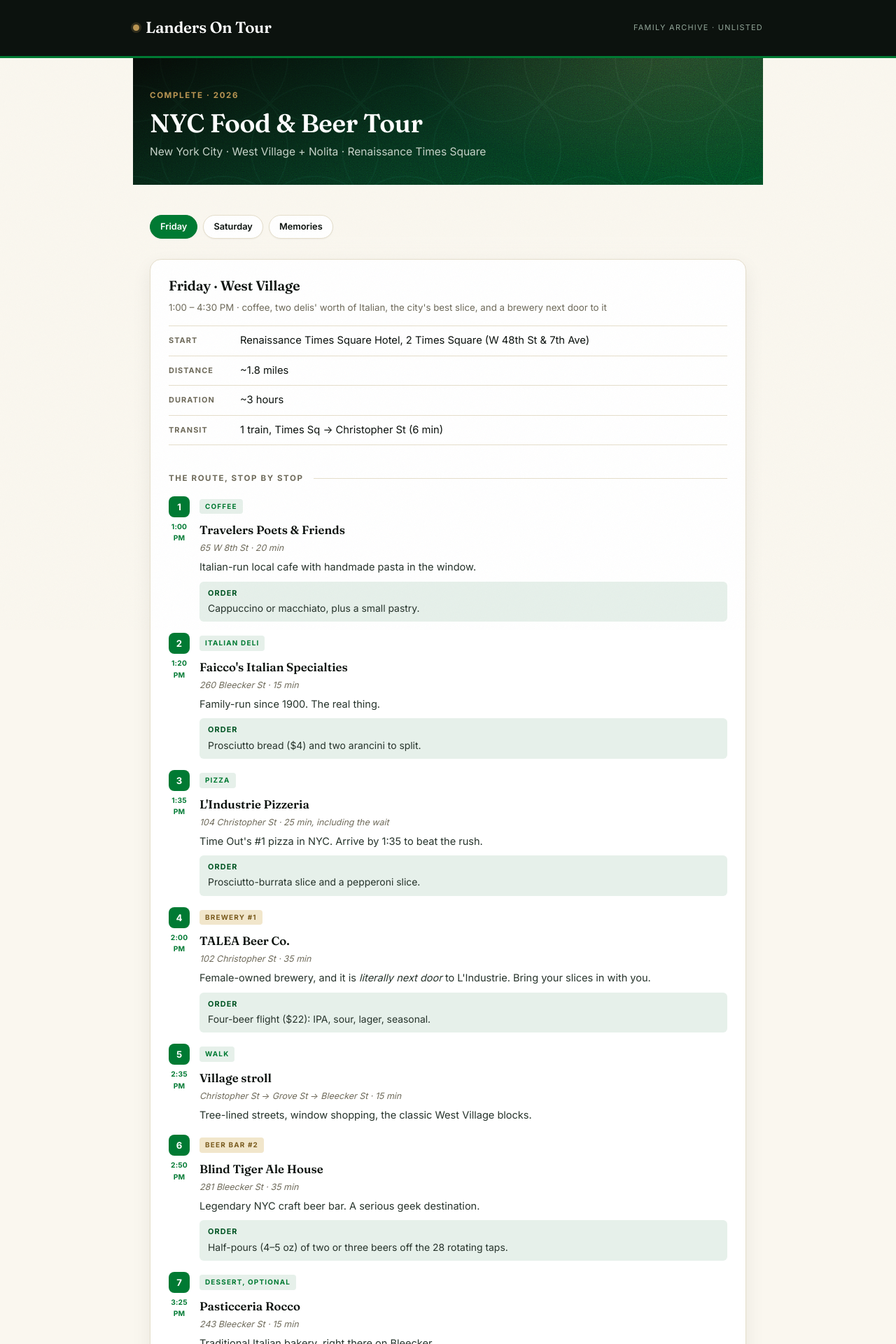
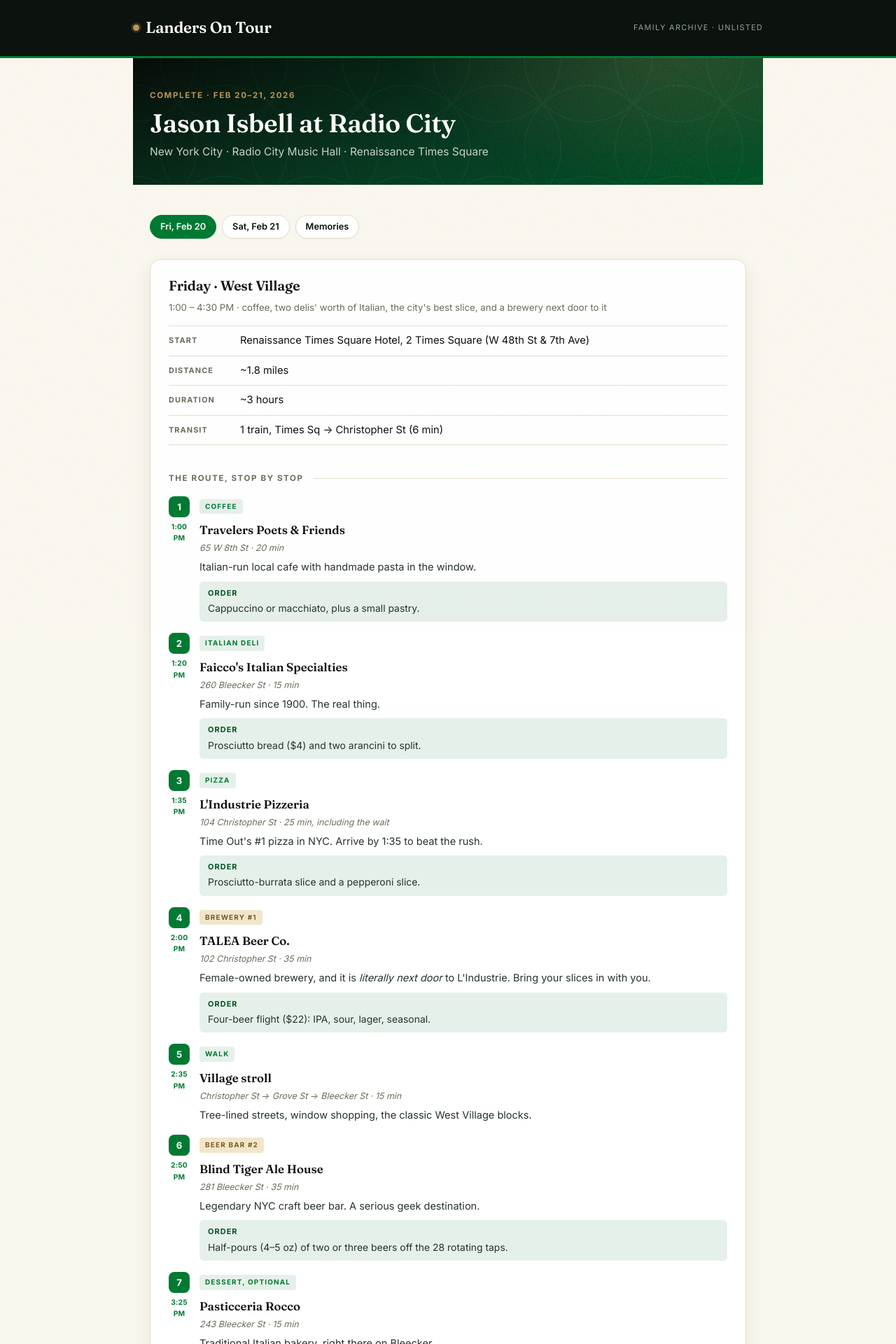
Before and after one commit to bmlanders/adventures, a Jekyll site: the page built from _trips/isbell-radio-city-2026.md, in a window 1280 px wide. Shown: the top 1920 px of the page at 70% size. Built offline with Jekyll 4.4.1, drawn with Linux system fonts in a browser that asks for light colours; some of the changed text lies outside the part shown.

Commit message:
Add Portugal 2025; identify the February NYC trip as Isbell at Radio City
The NYC food-and-beer weekend was the Jason Isbell show at Radio City on
Feb 20. Feb 20 2026 is a Friday, which matches the PDF's Friday/Saturday
split and explains why the Friday walk was built to end at 4:00. Renames
the trip, dates it Feb 20-21, and adds the show itself.

Portugal is a ten-day agency itinerary: Lisbon (4 nights) with day trips
to Evora and Cascais/Belem, Aveiro (2), then Porto (3) with a Douro
Valley day. Keeps the plan and the restaurant lists, drops the
book-in-advance mechanics since the trip already happened.

Adds .places pills for the "what to see" lists, .entry-body so an entry
can hold a paragraph plus a place list, and .tonight.single for an
evening show with no paired dinner.

Co-Authored-By: Claude <noreply@anthropic.com>

```diff
--- a/_trips/nyc-food-beer-tour.md
+++ b/_trips/isbell-radio-city-2026.md
@@ -1,14 +1,14 @@
 ---
-title: "NYC Food & Beer Tour"
+title: "Jason Isbell at Radio City"
 status: complete
-dates: "2026"
-sort_date: 2026-07-01
-route: "New York City · West Village + Nolita · Renaissance Times Square"
-blurb: "Two days on foot through the West Village and Little Italy, chasing slices and taps."
+dates: "Feb 20–21, 2026"
+sort_date: 2026-02-20
+route: "New York City · Radio City Music Hall · Renaissance Times Square"
+blurb: "Isbell at Radio City, bracketed by two days of eating and drinking across the Village and Little Italy."
 ---
 
 <div class="day-nav">
-  <a href="#friday">Friday</a><a href="#saturday">Saturday</a><a href="#memories">Memories</a>
+  <a href="#friday">Fri, Feb 20</a><a href="#saturday">Sat, Feb 21</a><a href="#memories">Memories</a>
 </div>
 
 <!-- DAYS_START -->
@@ -116,6 +116,19 @@ blurb: "Two days on foot through the West Village and Little Italy, chasing slic
     <span class="txt"><span class="h">Friday map</span><span class="s">All eight stops in Google Maps</span></span>
     <span class="go"><svg width="14" height="14" viewBox="0 0 24 24" fill="none" stroke="#fff" stroke-width="2"><path d="M7 17L17 7M7 7h10v10"/></svg></span>
   </a>
+</div>
+
+<div class="day-block">
+  <h3>Friday night · Radio City</h3>
+  <div class="day-sub">The reason for the whole weekend</div>
+  <div class="tonight single">
+    <div class="slot show">
+      <div class="lbl">The show</div>
+      <h4>Jason Isbell</h4>
+      <div class="addr">Radio City Music Hall, 1260 6th Ave</div>
+      <p>Back at the hotel by 4:00, which is exactly why the walking tour was built to end when it did. Six blocks up 6th Ave and you're there.</p>
+    </div>
+  </div>
 </div>
 
 <div class="day-block" id="saturday">
--- a/assets/css/main.css
+++ b/assets/css/main.css
@@ -309,6 +309,19 @@ main { max-width: 900px; margin: 0 auto; padding: 0 24px 80px; position: relativ
   letter-spacing: 0.03em;
   min-width: 60px;
 }
+/* wrapper so an entry can hold a paragraph plus a place list */
+.day-block .entry .entry-body { flex: 1 1 auto; min-width: 0; }
+
+/* place-name pills for "what to see" lists */
+.places { display: flex; flex-wrap: wrap; gap: 6px; margin-top: 9px; }
+.places span {
+  font-size: 0.79rem; padding: 3px 10px;
+  background: var(--paper-deep); border: 1px solid var(--line);
+  border-radius: 20px; color: var(--ink-soft);
+}
+
+/* single full-width evening slot (a show with no paired dinner) */
+.tonight.single { grid-template-columns: 1fr; }
 
 /* ===== Itinerary detail components ===== */
 
```
Also changed, not shown: _trips/portugal-2025.md (added, +215 -0 lines).
